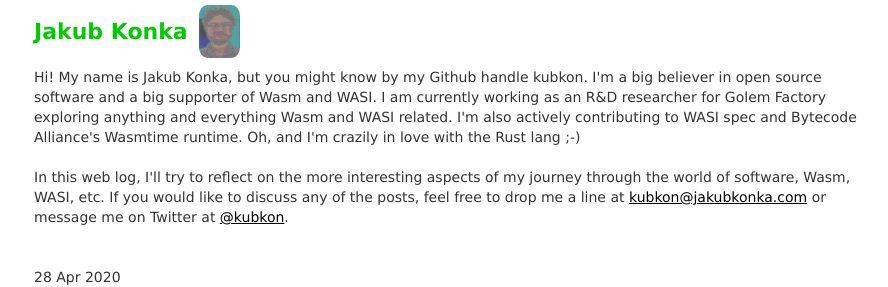
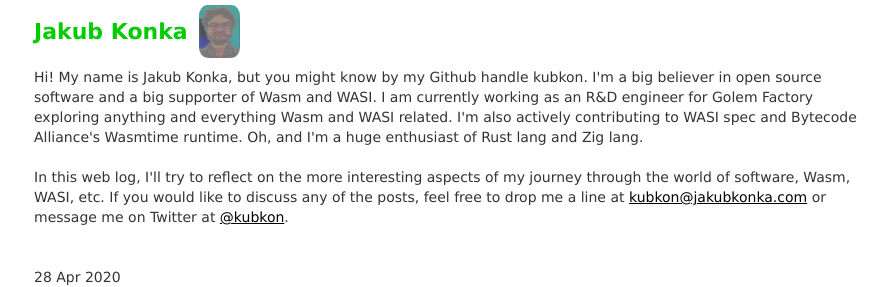
Before and after one commit to kubkon/kubkon.github.com, a Jekyll site: the page built from index.html, in a window 1280 px wide. Shown: the top 287 px of the page, without its empty margins (186-1074 px from the left). Built offline with Jekyll 4.4.1, drawn with Linux system fonts in a browser that asks for light colours.

Commit message:
Update info

```diff
--- a/index.html
+++ b/index.html
@@ -5,7 +5,7 @@
 
 <div id="about">
   <span class="bio">
-    <p>Hi! My name is Jakub Konka, but you might know by my Github handle kubkon. I'm a big believer in open source software and a big supporter of Wasm and WASI. I am currently working as an R&D researcher for Golem Factory exploring anything and everything Wasm and WASI related. I'm also actively contributing to WASI spec and Bytecode Alliance's Wasmtime runtime. Oh, and I'm crazily in love with the Rust lang ;-)</p>
+    <p>Hi! My name is Jakub Konka, but you might know by my Github handle kubkon. I'm a big believer in open source software and a big supporter of Wasm and WASI. I am currently working as an R&D engineer for Golem Factory exploring anything and everything Wasm and WASI related. I'm also actively contributing to WASI spec and Bytecode Alliance's Wasmtime runtime. Oh, and I'm a huge enthusiast of Rust lang and Zig lang.</p>
     <p>In this web log, I'll try to reflect on the more interesting aspects of my journey through the world of software, Wasm, WASI, etc. If you would like to discuss any of the posts, feel free to drop me a line at
 
 <a href = "mailto:kubkonATjakubkonkaDOTcom"
```
